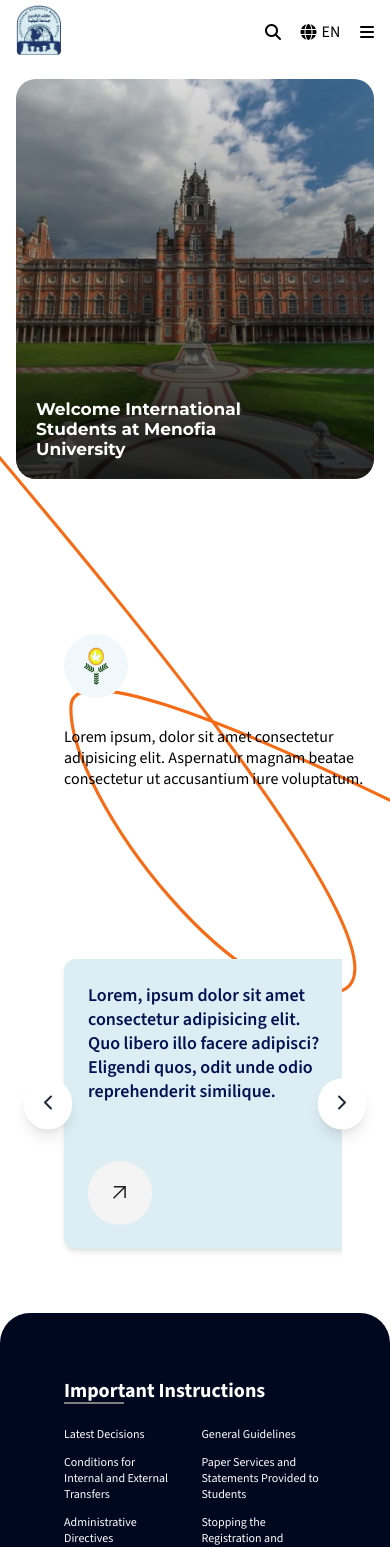
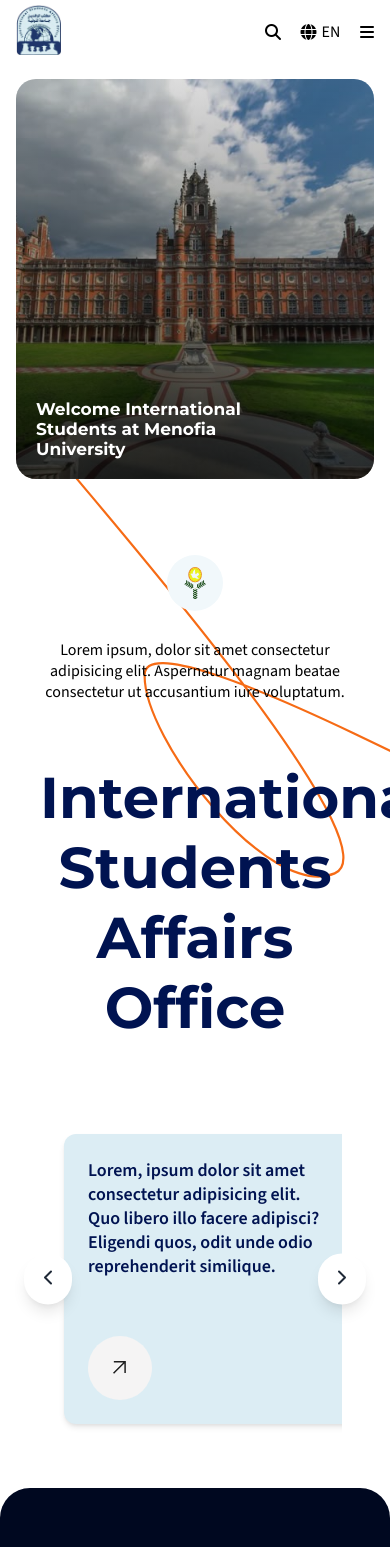
Before and after one commit to eevou/graduation_project_UI, a React (Vite) app: page / in a window 390 px wide. Shown: the top 1547 px of the page. Built offline with nearby package versions, Linux system fonts and the light colour scheme; grey boxes are pictures that could not be loaded.

Commit message:
added respnsive for section about & change content of title footer to smaller title & added responsive for bootomfoter & added respnsiive for title News

```diff
--- a/src/HomePage/About/About.css
+++ b/src/HomePage/About/About.css
@@ -37,3 +37,58 @@
     width: 500px;
     z-index: -2;
 }
+
+@media (max-width: 768px) {
+    .about-container {
+        flex-direction: column;
+        gap: 32px;
+        text-align: center;
+        padding: 16px 20px;
+    }
+
+    .about-container .content {
+        align-items: center;
+    }
+
+    .about-container .content img {
+        width: 56px;
+        height: 56px;
+    }
+
+    .about-container h1 {
+        font-size: 22px;
+        max-width: 100%;
+    }
+
+    .about-container .curveLine {
+        width: 250px;
+        right: 0;
+        top: -80px;
+    }
+}
+
+@media (max-width: 1024px) {
+    .about-container {
+        gap: 60px;
+        padding: 16px 40px;
+    }
+
+    .about-container .curveLine {
+        width: 350px;
+        right: -20px;
+    }
+
+    .about-container h1 {
+        font-size: calc(var(--MNF_Heading_Size1) * 0.9);
+    }
+}
+
+@media (min-width: 1025px) {
+    .about-container {
+        gap: 120px;
+    }
+
+    .about-container .curveLine {
+        width: 500px;
+    }
+}
--- a/src/HomePage/Footer/Footer.css
+++ b/src/HomePage/Footer/Footer.css
@@ -111,3 +111,70 @@
   font-size: 20px;
   cursor: pointer
 }
+
+.social-facebook:hover {
+  color: #3b5998;
+}
+.social-x:hover {
+  color: #000000;
+}
+.social-youtube:hover {
+  color: #ff0000;
+}
+.social-envelope:hover {
+  color: #f08067;
+}
+.social i{
+    transition: 0.3s;
+}
+@media (max-width: 768px) {
+  .bottom-footer-container .footer-logos {
+    padding: 20px 0;
+  }
+
+  .bottom-footer-container .footer-logos img:first-of-type {
+    width: 60px;
+  }
+
+  .bottom-footer-container .footer-logos img:not(:first-of-type) {
+    width: 120px;
+    margin-left: 12px;
+  }
+
+  .bottom-footer-container .social-copyRights {
+    flex-direction: column;
+    text-align: center;
+    margin: 0 16px;
+  }
+
+  .bottom-footer-container .social-copyRights p {
+    margin-bottom: 12px;
+  }
+}
+
+/* للأجهزة المتوسطة (تابلت من 769px إلى 1024px) */
+@media (max-width: 1024px) {
+  .bottom-footer-container .footer-logos img:first-of-type {
+    width: 70px;
+  }
+
+  .bottom-footer-container .footer-logos img:not(:first-of-type) {
+    width: 150px;
+    margin-left: 16px;
+  }
+
+  .bottom-footer-container .social-copyRights {
+    margin: 0 32px;
+  }
+}
+
+/* للأجهزة الكبيرة (ديسكتوب أكبر من 1024px) */
+@media (min-width: 1025px) {
+  .bottom-footer-container .footer-logos img:not(:first-of-type) {
+    width: 195px;
+  }
+
+  .bottom-footer-container .social-copyRights {
+    margin: 0 48px;
+  }
+}
--- a/src/HomePage/Footer/Footer.tsx
+++ b/src/HomePage/Footer/Footer.tsx
@@ -11,7 +11,7 @@ const Footer = () => {
     <div>
       <div className="footer-container">
         <div className="footer-sector">
-          <h3 className="footer-title">Important Instructions</h3>
+          <h3 className="footer-title">Key Information</h3>
           <div className="ul-container">
             <ul>
               <li>
@@ -103,7 +103,7 @@ const Footer = () => {
         </div>
 
         <div className="footer-sector">
-          <h3 className="footer-title">Services provided to expatriates</h3>
+          <h3 className="footer-title">Service Guide</h3>
           <div className="ul-container">
             <ul>
               <li>
@@ -150,7 +150,7 @@ const Footer = () => {
 
         <div className="footer-sector">
           <h3 className="footer-title">
-            Evaluation, complaints and suggestions
+            Service Review
           </h3>
           <div className="ul-container">
             <ul>
@@ -181,10 +181,18 @@ const Footer = () => {
           <p>All copyrights are reserved at Menofia University {date}. ©</p>
 
           <div className="social">
-          <i className="fa-brands fa-facebook"></i>
-          <i className="fa-brands fa-x-twitter"></i>
-          <i className="fa-brands fa-youtube"></i>
-          <i className="fa-solid fa-envelope"></i>
+          <div className="social-facebook">
+              <i className="fa-brands fa-facebook"></i>
+          </div>
+          <div className="social-x">
+              <i className="fa-brands fa-x-twitter"></i>
+          </div>
+            <div className="social-youtube">
+              <i className="fa-brands fa-youtube"></i>
+          </div>
+            <div className="social-envelope">
+              <i className="fa-solid fa-envelope"></i>
+          </div>
           </div>
         </div>
       </div>
--- a/src/NewsPage/News.css
+++ b/src/NewsPage/News.css
@@ -8,3 +8,32 @@
     font-weight: 800;
     border-radius: 10px;
 }
+
+@media (max-width: 768px) {
+    .News-header {
+        margin: 0 16px;
+        padding: 8px 12px;
+        font-size: 28px;
+        border-radius: 8px;
+    }
+}
+
+/* للأجهزة المتوسطة (تابلت من 769px إلى 1024px) */
+@media (max-width: 1024px) {
+    .News-header {
+        margin: 0 64px;
+        padding: 8px 14px;
+        font-size: 40px;
+        border-radius: 8px;
+    }
+}
+
+/* للأجهزة الكبيرة (ديسكتوب أكبر من 1024px) */
+@media (min-width: 1025px) {
+    .News-header {
+        margin: 0 64px;
+        padding: 10px 16px;
+        font-size: 60px;
+        border-radius: 10px;
+    }
+}
```
Also changed, not shown: src/NewsPage/SectionOne/SectionOne.css (line endings or trailing spaces).
